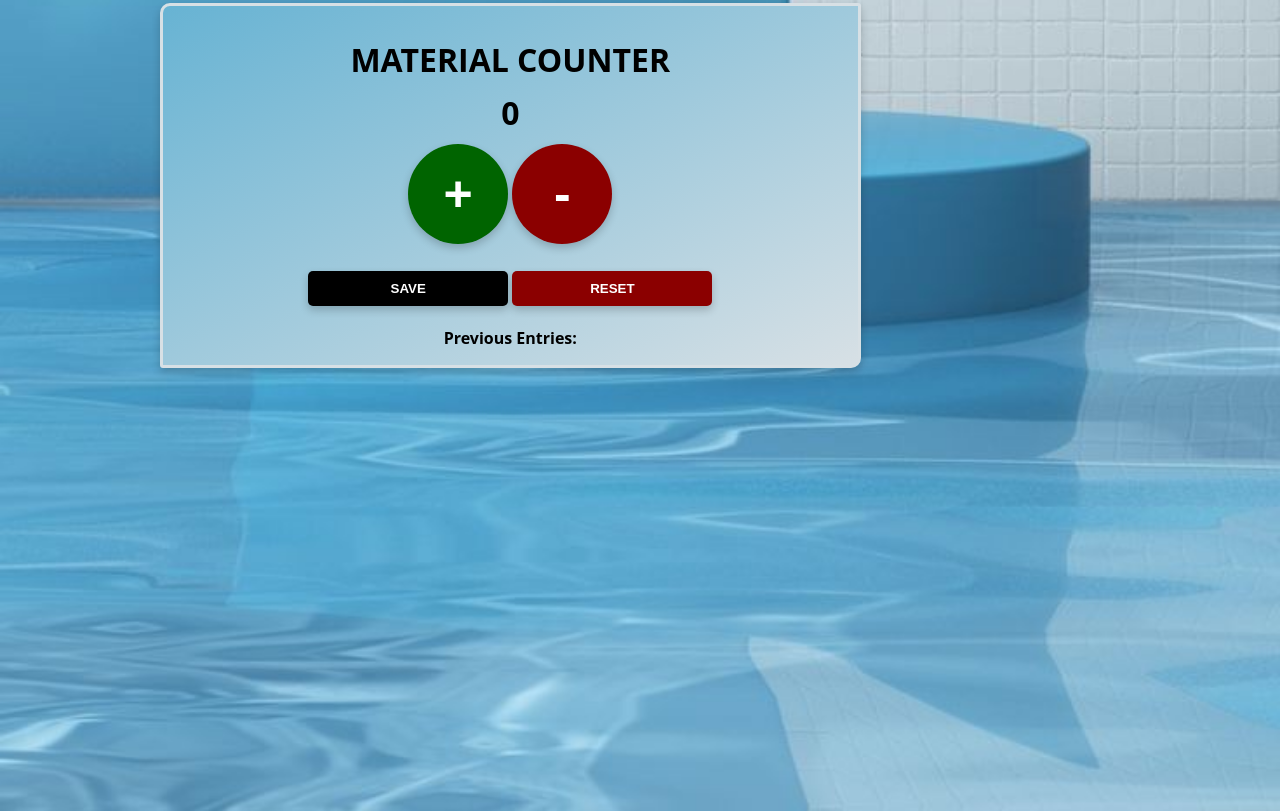
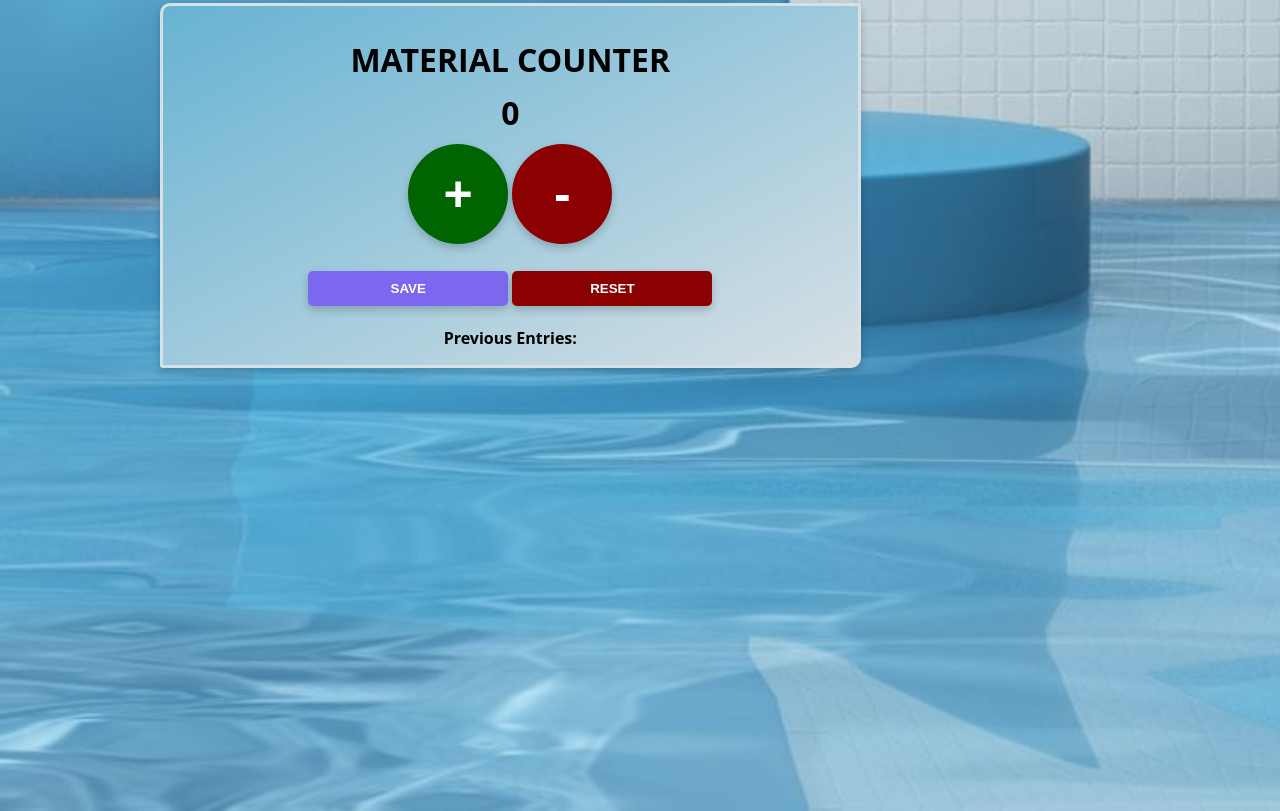
Before and after one commit to castrookoi/My-Material-Counter-App, a plain HTML site: page index.html in a window 1280 px wide. Shown: the part 1135-1946 px from the top of the page. Drawn offline with Linux system fonts and the light colour scheme.

Commit message:
Update index.css

```diff
--- a/index.css
+++ b/index.css
@@ -78,7 +78,7 @@ button {
 
 /* Save Button */
 #save-btn {
-    background: black;
+    background: mediumslateblue;
     box-shadow: 0 4px 8px rgba(0, 0, 0, 0.2); /* Shadow effect */
 }
 
```
